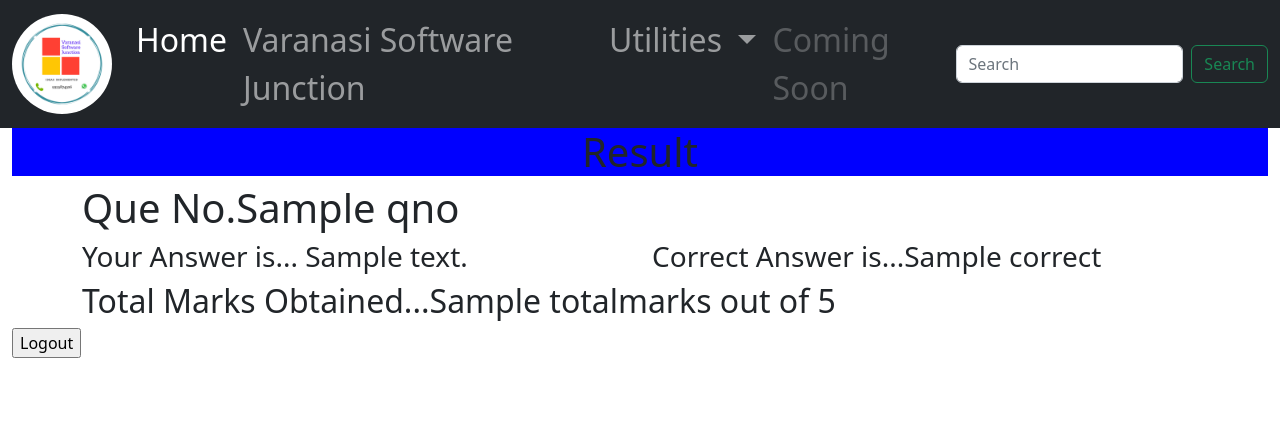
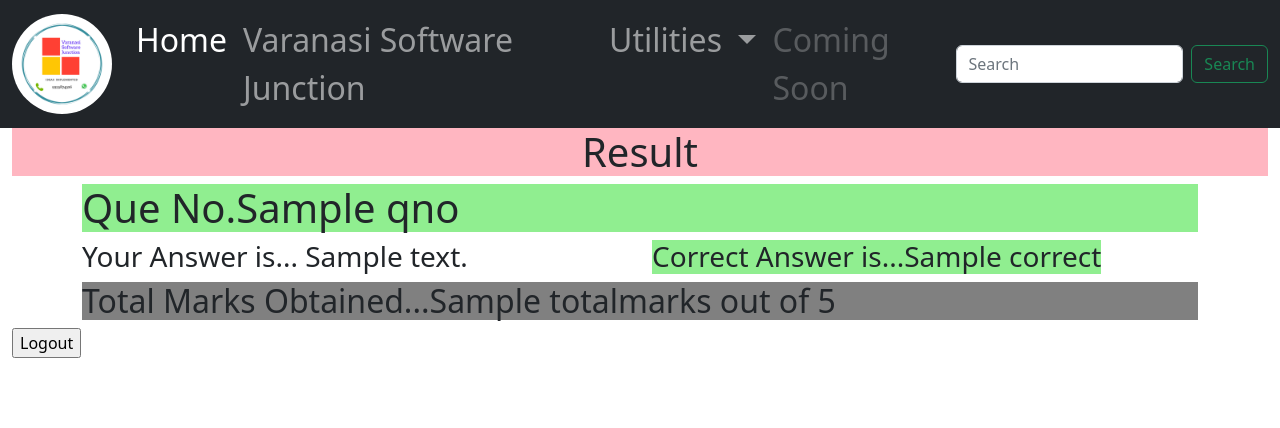
Before and after one commit to avseksingh/varanasisoftwarejunction, a Django app: template hello/templates/result.html in a window 1280 px wide. Shown: the top 428 px of the page. Run offline with Django 3.2, Linux system fonts and the light colour scheme; the template is opened without the code that fills it: most values are stand-ins (such as "Sample title", 1, 10 or a date in 2020).

Commit message:
result-colors

```diff
--- a/hello/templates/result.html
+++ b/hello/templates/result.html
@@ -8,29 +8,29 @@ Quiz Result
 
 {% block content %}
 <form method="POST">
-<center><h1 style="background-color:blue;"> Result </h1></center>
+<center><h1 style="background-color:lightpink;"> Result </h1></center>
 <div>
     <div class ="container">
         {% for data in answers %}
         <div class = "row">
 <!--            <div class = "col">-->
-            <label><h1>Que No.{{data.qno}}</h1></label>
+            <label><h1 style="background-color:lightgreen;">Que No.{{data.qno}}</h1></label>
 <!--            </div>-->
 
         </div>
 
         <div class = "row">
             <div class="col-sm-6">
-                <label><h3>Your Answer is... {{data.answer}} </h3></label>
+                <label><h3 style="background-color:lightred;">Your Answer is... {{data.answer}} </h3></label>
             </div>
 
             <div class="col-sm-6">
-                <label><h3>Correct Answer is...{{data.correct}} </h3></label>
+                <label><h3 style="background-color:Lightgreen;">Correct Answer is...{{data.correct}} </h3></label>
             </div>
         </div>
           {% endfor %}
         <div class = "row">
-            <label><h2>Total Marks Obtained...{{totalmarks}} out of 5</h2></label>
+            <label><h2 style="background-color:Grey;">Total Marks Obtained...{{totalmarks}} out of 5</h2></label>
         </div>
 
     </div>
```
